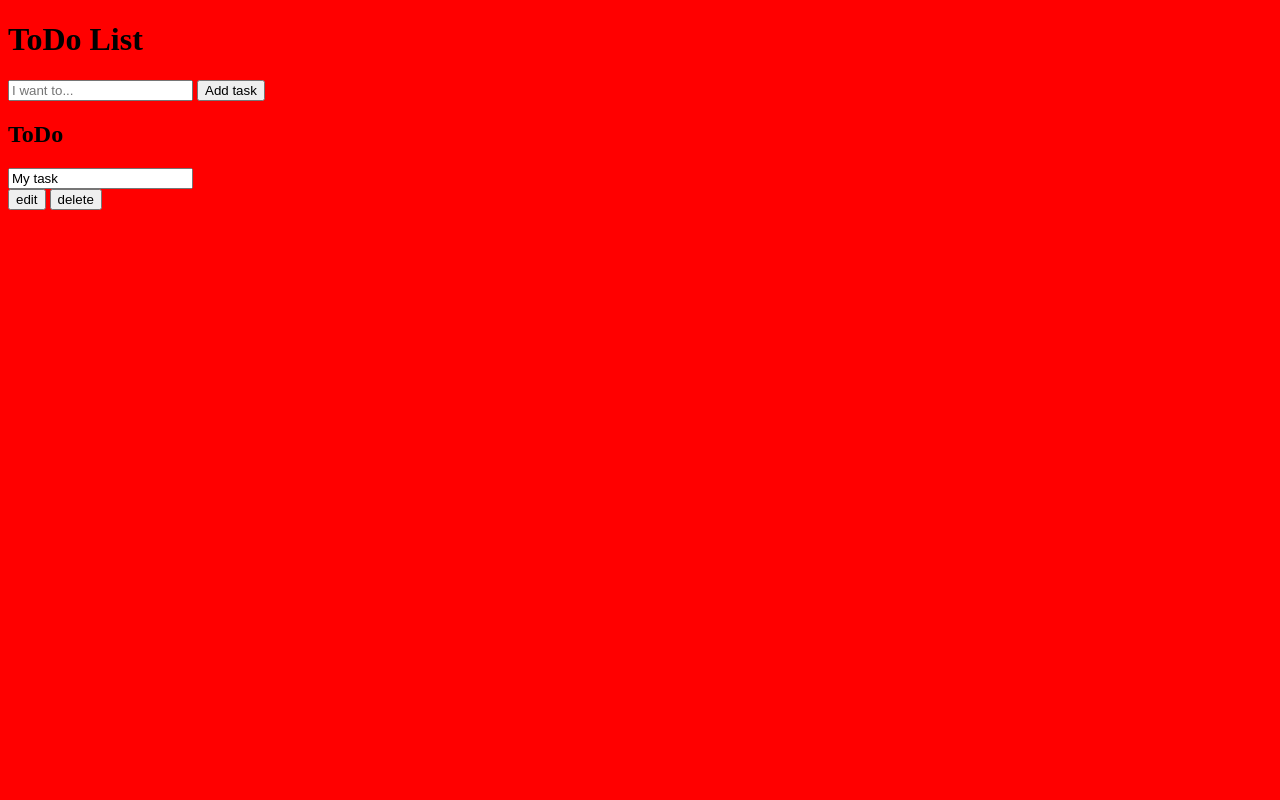
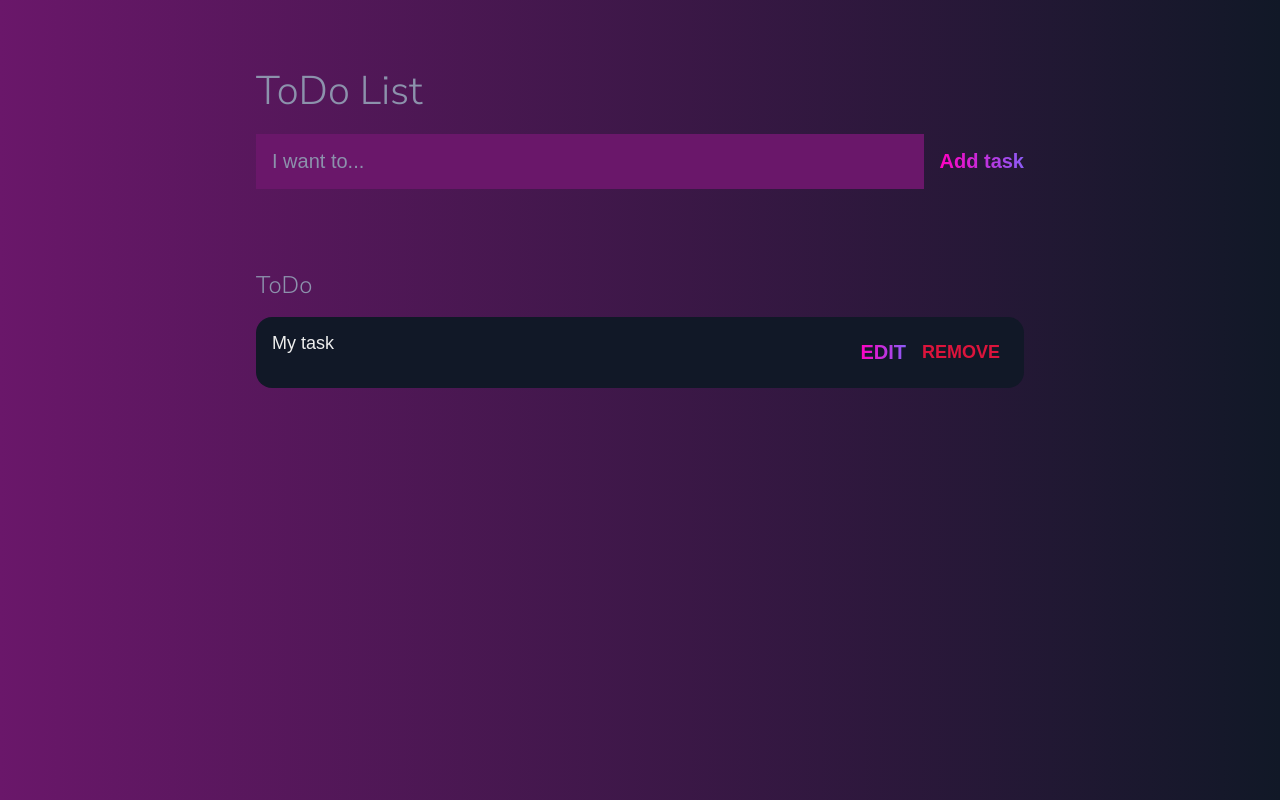
Before and after one commit to EniolaCodes/TO-DO-APP, a plain HTML site: page index.html in a window 1280 px wide. Drawn offline with Linux system fonts and the light colour scheme.

Commit message:
add css styling

```diff
--- a/index.css
+++ b/index.css
@@ -1,3 +1,141 @@
+*{
+    margin: 0;
+    padding: 0;
+    box-sizing: border-box;
+}
+
+
+
+:root{
+    --dark: #4311a6;
+    --darker: #6a176a;
+    --darkest: #111827;
+    --grey: #8c92ac;
+    --light: #eee;
+    --pink: #ff00c0;
+    --purple: #8b5cf6;
+}
 body{
-    background-color: red;
+    display: flex;
+    flex-direction: column;
+    min-height: 100vh;
+    background: linear-gradient(to left, var(--darkest), var(--darker));
+    color: #fff;
+    font-family: 'Nunito Sans', sans-serif;
 }
+header{
+    padding: 4rem 1rem;
+    max-width: 800px;
+    width: 100%;
+    margin: 0 auto;
+}
+header h1{
+    font-size: 2.5rem;
+    font-weight: 300;
+    margin-bottom: 1rem;
+    color: var(--grey);
+}
+#newTaskForm{
+    display: flex;
+}
+input,
+button{
+    appearance: none;
+    border: none;
+    outline: none;
+    background: none;
+}
+#newTaskInput{
+    flex: 1 1 0;
+    padding: 1rem;
+    background: var(--darker);
+    margin-right: 1rem;
+    color: var(--light);
+    font-size: 1.25rem;
+}
+#newTaskInput::placeholder{
+color: var(--grey);
+}
+#newTaskSubmit{
+    color: var(--pink);
+    font-size: 1.25rem;
+    font-weight: 700;
+    background-image: linear-gradient(to right, var(--pink), var(--purple));
+    -webkit-background-clip: text;
+    -webkit-text-fill-color: transparent;
+    cursor: pointer;
+    transition: 0.4s;
+}
+#newTaskSubmit:hover{
+    opacity: 0.8;
+}
+#newTaskSubmit:active{
+    opacity: 0.6;
+}
+main{
+    flex: 1 1 0;
+    max-width: 800px;
+    width: 100%;
+    margin: 0 auto;
+}
+.taskList{
+    padding: 1rem;
+}
+.taskList h2{
+    font-size: 1.5rem;
+    font-weight: 300;
+    color: var(--grey);
+    margin-bottom: 1rem;
+}
+#tasks .task{
+    display: flex;
+    justify-content: space-around;
+    background: var(--darkest);
+    padding: 1rem;
+    border-radius: 1rem;
+    margin-bottom: 1rem;
+}
+#tasks .task .content{
+    flex: 1 0 0;
+}
+#tasks .task .content .text{
+    color: var(--light);
+    font-size: 1.125rem;
+    width: 100%;
+    display: block;
+    transition: 0.4s;
+}
+#tasks .task .content .text:not(:read-only){
+    color: var(--pink);
+}
+#tasks .task .actions{
+    display: flex;
+    margin: 0 --0.5rem;
+}
+.task .actions button{
+    cursor: pointer;
+    margin: 0.5rem;
+    font-size: 1.125rem;
+    font-weight: 700;
+    text-transform: uppercase;
+    transition: 0.4s;
+}
+.task .actions button:hover{
+    opacity: 0.8;
+}
+.task .actions button:active{
+    opacity: 0.6;
+}
+.task .actions .edit{
+    color: var(--pink);
+    font-size: 1.25rem;
+    font-weight: 700;
+    background-image: linear-gradient(to right, var(--pink), var(--purple));
+    -webkit-background-clip: text;
+    -webkit-text-fill-color: transparent;
+    cursor: pointer;
+    transition: 0.4s;
+}
+.task .actions .remove{
+    color: #dc143c;
+}
--- a/index.html
+++ b/index.html
@@ -3,6 +3,14 @@
   <head>
     <meta charset="UTF-8" />
     <meta name="viewport" content="width=device-width, initial-scale=1.0" />
+    <link rel="preconnect" href="https://fonts.googleapis.com" />
+    <link rel="preconnect" href="https://fonts.gstatic.com" crossorigin />
+    <link rel="preconnect" href="https://fonts.googleapis.com" />
+    <link rel="preconnect" href="https://fonts.gstatic.com" crossorigin />
+    <link
+      href="https://fonts.googleapis.com/css2?family=Nunito+Sans:opsz,wght@6..12,300;6..12,700&display=swap"
+      rel="stylesheet"
+    />
     <link rel="stylesheet" href="/index.css" />
     <title>ToDo App</title>
   </head>
@@ -24,7 +32,7 @@
             </div>
             <div class="actions">
               <button class="edit">edit</button>
-              <button class="delete">delete</button>
+              <button class="remove">remove</button>
             </div>
           </div>
         </div>
```
